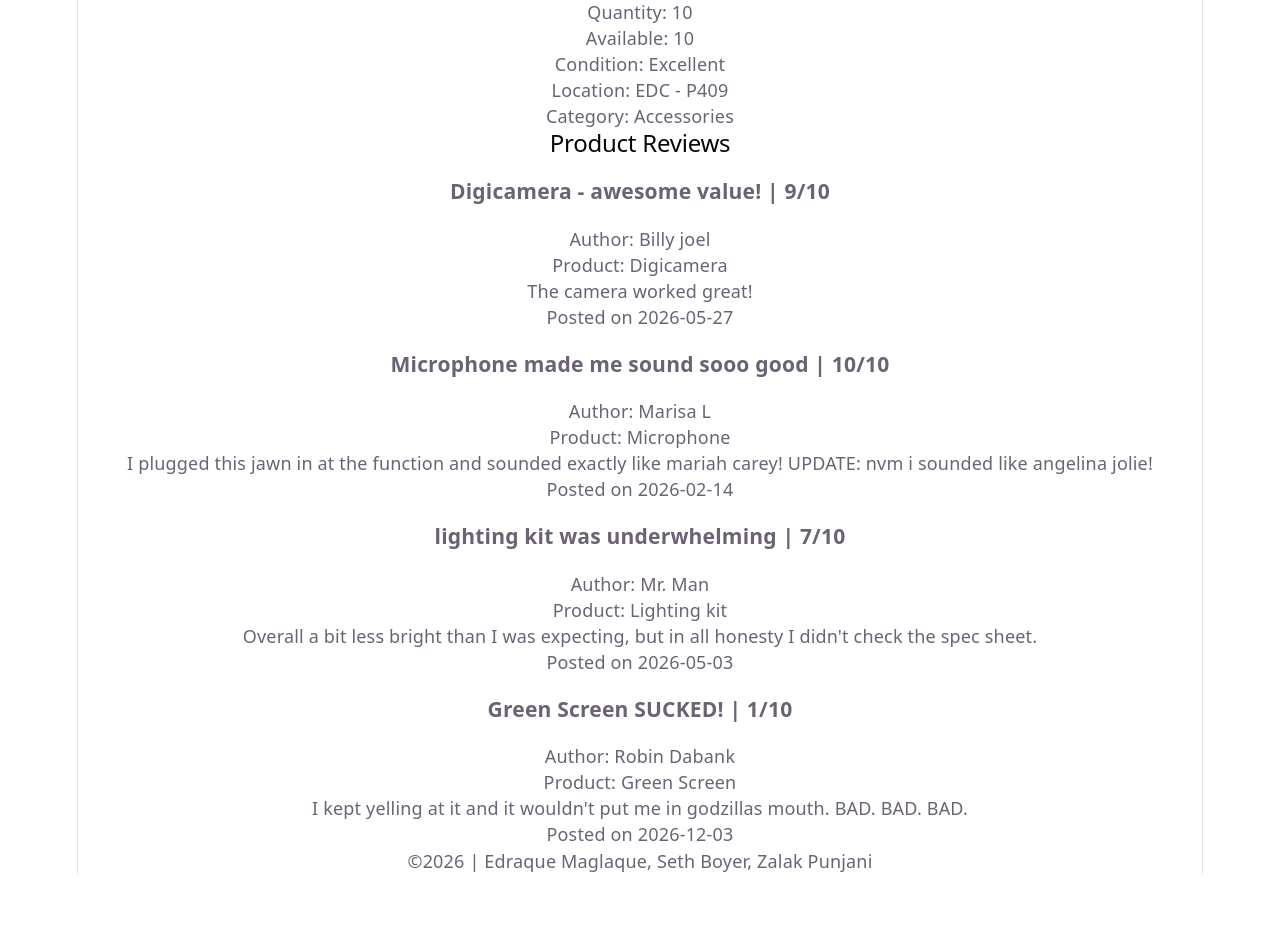
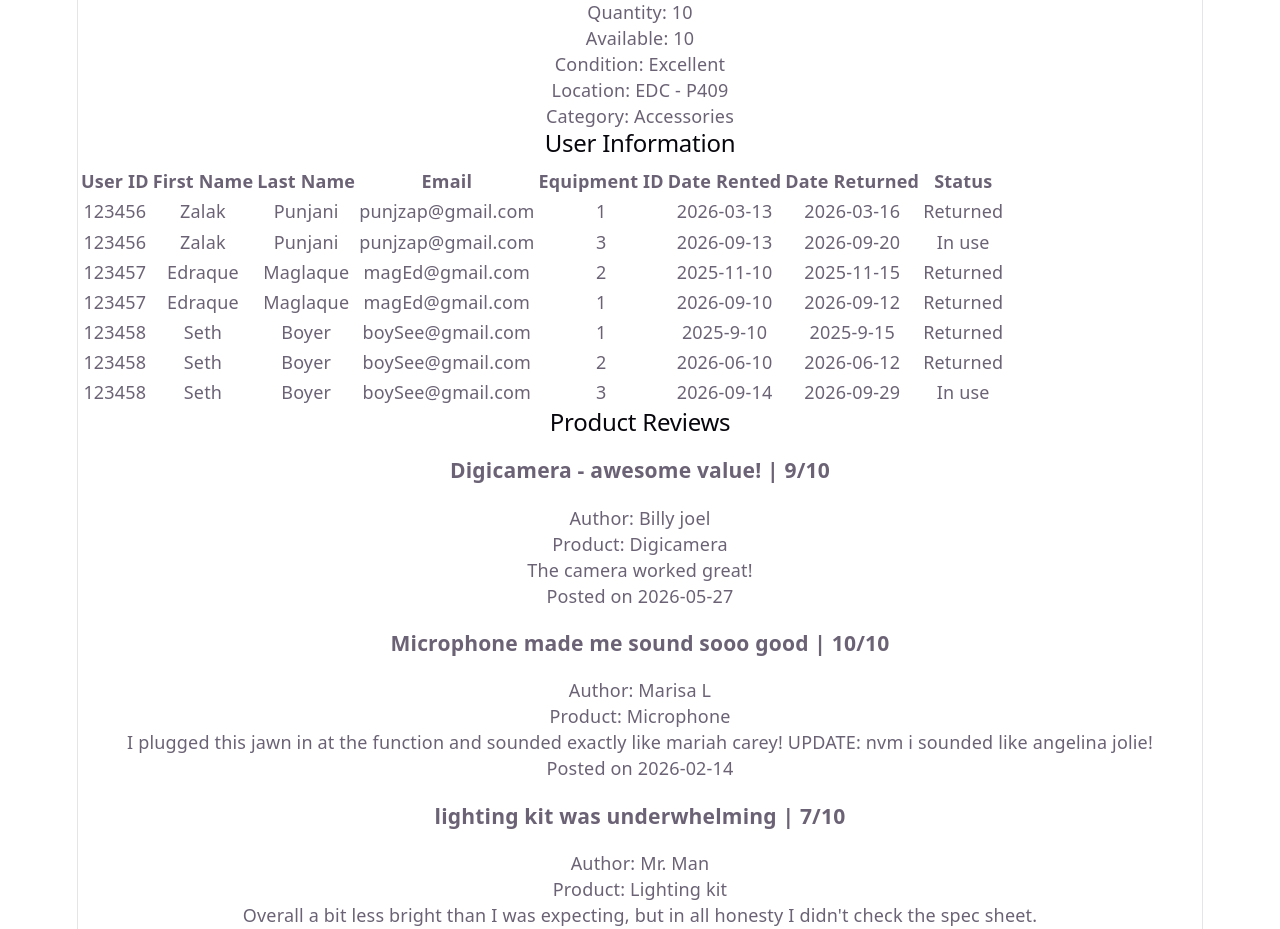
Before and after one commit to emaglaque2-rrc/full-stack-project-group-4, a React (Vite) app: page / in a window 1280 px wide. Shown: the part 10980-11909 px from the top of the page. Before the commit the page ends 11854 px from the top, so only its background shows below. Built offline with nearby package versions, Linux system fonts and the light colour scheme.

Commit message:
Added the userIneventory to the APP.

```diff
--- a/src/App.tsx
+++ b/src/App.tsx
@@ -2,6 +2,7 @@ import './App.css'
 import Header from './components/Header/Header'
 import Footer from './components/Footer/Footer'
 import EquipmentInventory from './components/equipment-inventory/EquipmentInventory'
+import UserInventory from './components/user-inventory/user-inventory'
 import RenderReviews from './components/reviews/reviews'
 
 function App() {
@@ -13,6 +14,7 @@ function App() {
 
       <main>
         <EquipmentInventory />
+        <UserInventory />
         <RenderReviews />
       </main>
 
```
